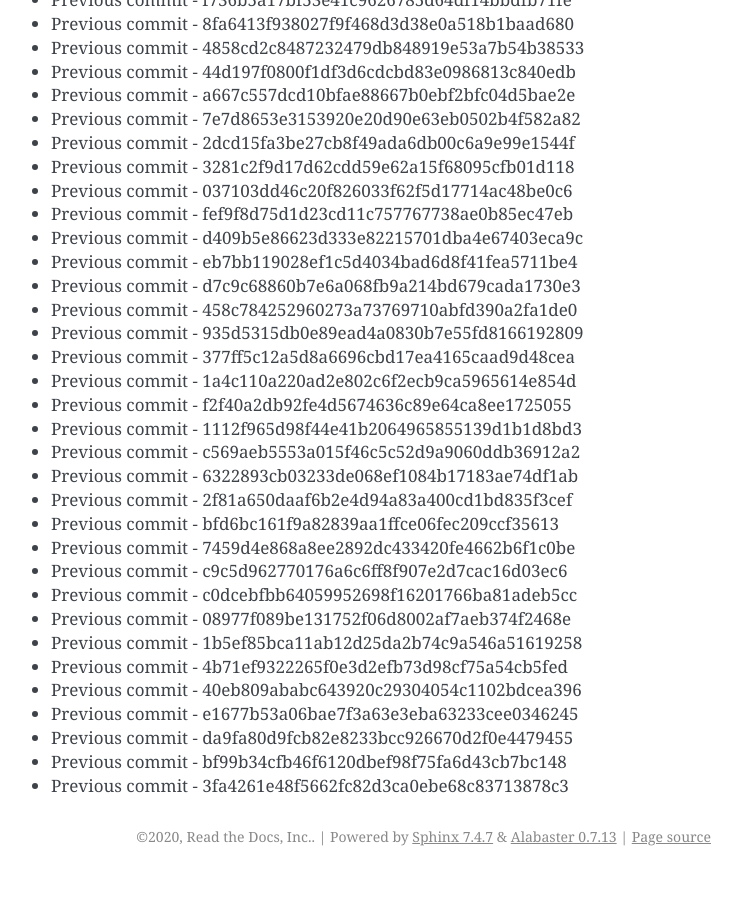
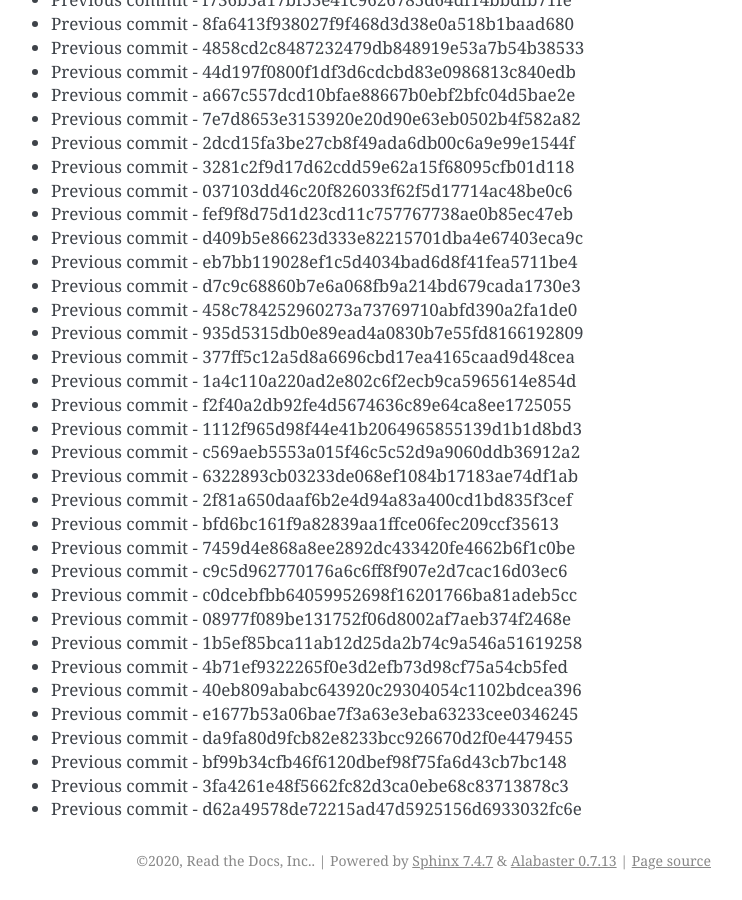
Before and after one commit to readthedocs/rtd-git-stresstest, a Sphinx documentation site: the page built from docs/updates.rst, in a window 1280 px wide and 900 px high, scrolled down 101673 px. Shown: the whole window, without its empty margins (399-1141 px from the left). Built offline with Sphinx 7.4.7, drawn with Linux system fonts in a browser that asks for light colours; before the commit the page ends 102549 px from its top, so only the background shows below that.

Commit message:
Generating commit from previous: d62a49578de72215ad47d5925156d6933032fc6e

```diff
--- a/docs/updates.rst
+++ b/docs/updates.rst
@@ -4304,3 +4304,4 @@ It can be tested for any performance characteristics.
 * Previous commit - da9fa80d9fcb82e8233bcc926670d2f0e4479455
 * Previous commit - bf99b34cfb46f6120dbef98f75fa6d43cb7bc148
 * Previous commit - 3fa4261e48f5662fc82d3ca0ebe68c83713878c3
+* Previous commit - d62a49578de72215ad47d5925156d6933032fc6e
```
